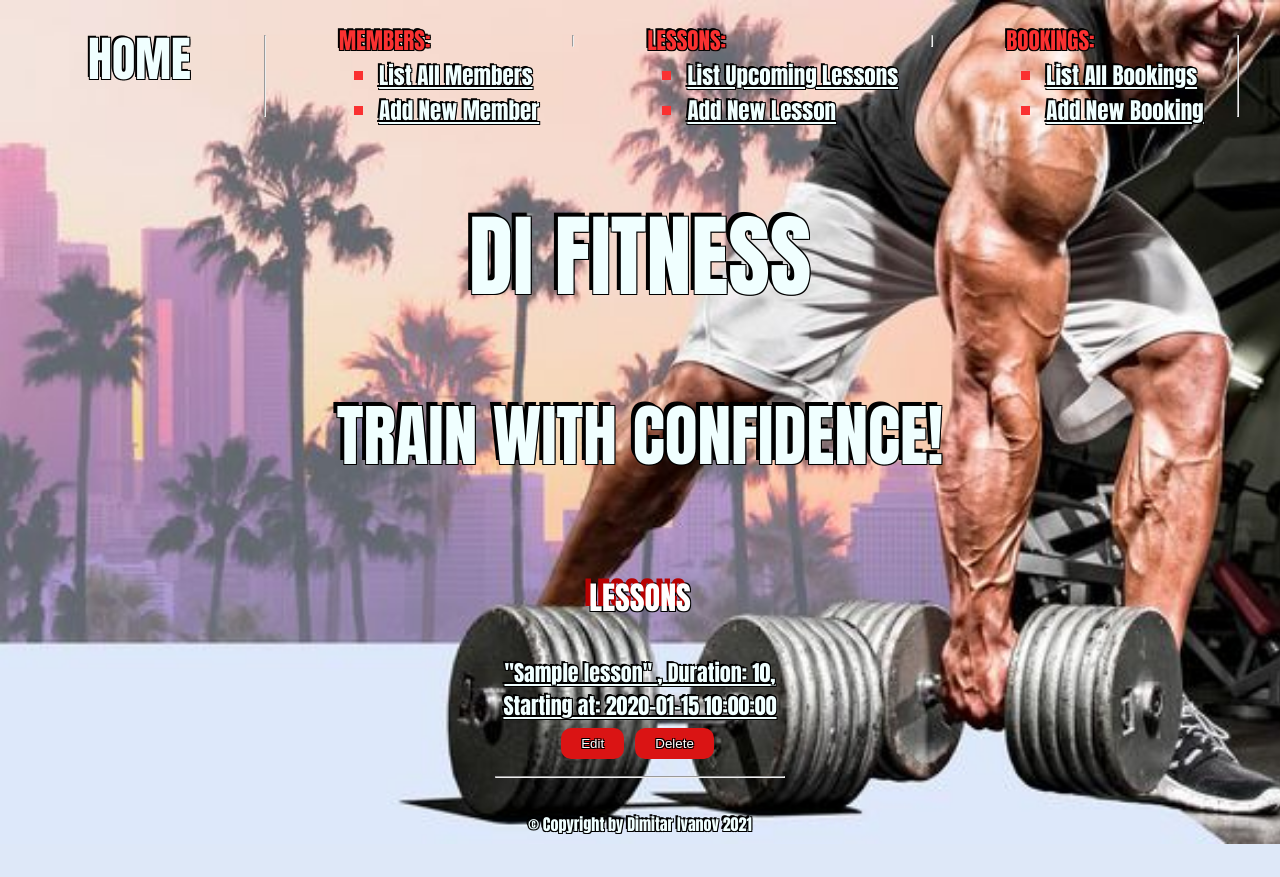
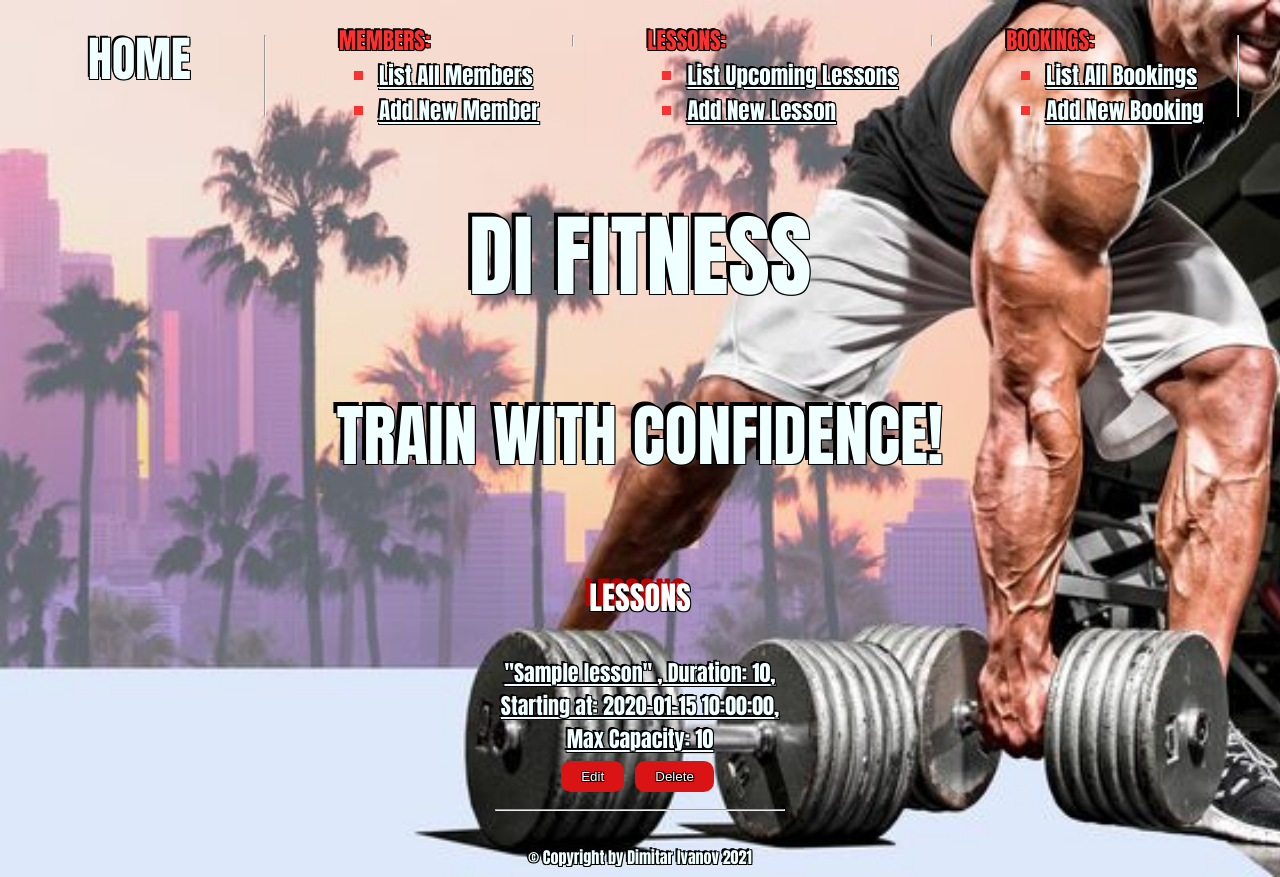
Before and after one commit to mitkousa/Gym_Project_W4, a Flask app: page /lessons in a window 1280 px wide. Before the commit the page ends 844 px from the top, so only its background shows below. Run offline with Flask 2, Linux system fonts and the light colour scheme; a database or web service that is not in the repository returns one stand-in record (values such as "Sample title"); some libraries are stand-ins or nearby versions.

Commit message:
max capacity added to the lessons

```diff
--- a/controllers/lesson_controller.py
+++ b/controllers/lesson_controller.py
@@ -19,7 +19,8 @@ def create_lesson():
     name = request.form["name"]
     duration = request.form["duration"]
     start_time = request.form["start_time"]
-    lesson = Lesson(name, duration, start_time)
+    capacity = request.form["capacity"]
+    lesson = Lesson(name, duration, start_time, capacity)
     lesson_repository.save(lesson)
     return redirect("/lessons")
 
@@ -39,7 +40,8 @@ def update_lesson(id):
     name = request.form["name"]
     duration = request.form["duration"]
     start_time = request.form["start_time"]
-    lesson = Lesson(name, duration, start_time, id)
+    capacity = request.form["capacity"]
+    lesson = Lesson(name, duration, start_time, capacity, id)
     lesson_repository.update(lesson)
     return redirect("/lessons")
 
--- a/db/gym.sql
+++ b/db/gym.sql
@@ -11,7 +11,8 @@ CREATE TABLE lessons (
     id SERIAL PRIMARY KEY,
     name VARCHAR(255),
     duration INT,
-    start_time VARCHAR(255)
+    start_time VARCHAR(255),
+    capacity INT
 );
 
 CREATE TABLE bookings (
--- a/models/lesson.py
+++ b/models/lesson.py
@@ -1,7 +1,8 @@
 class Lesson:
 
-    def __init__(self, name, duration, start_time, id = None):
+    def __init__(self, name, duration, start_time, capacity, id = None):
         self.name = name
         self.duration = duration
         self.start_time = start_time
+        self.capacity = capacity
         self.id = id
--- a/repositories/lesson_repository.py
+++ b/repositories/lesson_repository.py
@@ -1,11 +1,10 @@
-import re
 from db.run_sql import run_sql
 from models.lesson import Lesson
 from models.member import Member
 
 def save(lesson):
-    sql = "INSERT INTO lessons (name, duration, start_time) VALUES (%s, %s, %s) RETURNING id"
-    values = [lesson.name, lesson.duration, lesson.start_time]
+    sql = "INSERT INTO lessons (name, duration, start_time, capacity) VALUES (%s, %s, %s, %s) RETURNING id"
+    values = [lesson.name, lesson.duration, lesson.start_time, lesson.capacity]
     results = run_sql(sql, values)
     lesson.id = results[0]['id']
     return lesson
@@ -17,7 +16,7 @@ def select_all():
     results = run_sql(sql)
 
     for row in results:
-        lesson = Lesson(row["name"], row["duration"], row["start_time"], row["id"])
+        lesson = Lesson(row["name"], row["duration"], row["start_time"], row["capacity"], row["id"])
         lessons.append(lesson)
     return lessons
 
@@ -28,7 +27,7 @@ def select(id):
     result = run_sql(sql, values)[0]
 
     if result is not None:
-        lesson = Lesson(result['name'], result['duration'], result['start_time'], result['id'])
+        lesson = Lesson(result['name'], result['duration'], result['start_time'], result['capacity'] ,result['id'])
     return lesson
 
 def delete_all():
@@ -55,6 +54,6 @@ def members(lesson):
     return members
 
 def update(lesson):
-    sql = "UPDATE lessons SET (name, duration, start_time) = (%s, %s, %s) WHERE id = %s"
-    values = [lesson.name, lesson.duration, lesson.start_time, lesson.id]
+    sql = "UPDATE lessons SET (name, duration, start_time, capacity) = (%s, %s, %s, %s) WHERE id = %s"
+    values = [lesson.name, lesson.duration, lesson.start_time, lesson.capacity , lesson.id]
     run_sql(sql, values)
--- a/repositories/member_repository.py
+++ b/repositories/member_repository.py
@@ -38,7 +38,7 @@ def lessons(member):
     results = run_sql(sql, values)
 
     for row in results:
-        lesson = Lesson(row["name"], row["duration"], row["start_time"], row["id"])
+        lesson = Lesson(row["name"], row["duration"], row["start_time"], row["capacity"] , row["id"])
         lessons.append(lesson)
 
     return lessons
--- a/templates/bookings/index.html
+++ b/templates/bookings/index.html
@@ -8,7 +8,7 @@
 
   {% for booking in bookings %}
 
-    <ul><a href="/bookings/{{ booking.id }}">Member: {{booking.member.name}} -- "{{booking.lesson.name}}" , Duration: {{booking.lesson.duration}}, Starting at: {{booking.lesson.start_time}}</a>
+    <ul><a href="/bookings/{{ booking.id }}">Member: {{booking.member.name}} -- "{{booking.lesson.name}}" , Duration: {{booking.lesson.duration}}, Starting at: {{booking.lesson.start_time}}, Max Capacity: {{booking.lesson.capacity}}</a>
         <ul class="bookings_buttons">
         <form action="/bookings/{{ booking.id }}/edit" method="GET">
             <input type="submit" value="Edit">
--- a/templates/lessons/edit.html
+++ b/templates/lessons/edit.html
@@ -14,6 +14,9 @@
         <label for="start_time">Starting at:</label>
         <input type="start_time" id="start_time" name="start_time" value="{{ lesson.start_time }}">
 
+        <label for="capacity">Max Capacity:</label>
+        <input type="capacity" id="capacity" name="capacity" value="{{ lesson.capacity }}">
+
         <input type="submit">
     </div>
 </form>
--- a/templates/lessons/index.html
+++ b/templates/lessons/index.html
@@ -8,7 +8,7 @@
 
   {% for lesson in lessons %}
   <tr>
-    <td><a href="/lessons/{{ lesson.id }}"> "{{lesson.name}}" , Duration: {{lesson.duration}}, Starting at: {{lesson.start_time}}</a>
+    <td><a href="/lessons/{{ lesson.id }}"> "{{lesson.name}}" , Duration: {{lesson.duration}}, Starting at: {{lesson.start_time}}, Max Capacity: {{lesson.capacity}}</a>
       <ul class="lessons_buttons">
         <form action="/lessons/{{ lesson.id }}/edit" method="GET">
             <input type="submit" value="Edit">
--- a/templates/lessons/new.html
+++ b/templates/lessons/new.html
@@ -18,6 +18,10 @@
         <input type="text" id="start_time" name="start_time">
     </div>
     <div>
+        <label for="capacity">Max Capacity:</label>
+        <input type="text" id="capacity" name="capacity">
+    </div>
+    <div>
         <input type="submit">
     </div>
 </form>
--- a/templates/lessons/show.html
+++ b/templates/lessons/show.html
@@ -4,6 +4,7 @@
 <h1> "{{lesson.name}}" </h1>
 <h2>Duration: {{lesson.duration}}</h2>
 <h2>Starting at: {{lesson.start_time}}</h2>
+<h2>Max Capacity: {{lesson.capacity}}</h2>
 
 <h2>Members Booked:</h2>
 <ul>
--- a/templates/members/show.html
+++ b/templates/members/show.html
@@ -6,7 +6,7 @@
 <h2>Lesson Booked:</h2>
 <ul>
     {% for lesson in lessons %}
-    <li>{{lesson.name}} at {{lesson.start_time}}, Duration: {{lesson.duration}}min</li>
+    <li>{{lesson.name}} at {{lesson.start_time}}, Duration: {{lesson.duration}}min, Max Capacity: {{lesson.capacity}}</li>
     {% endfor %} </ul>
 
     {% endblock %}
```
Also changed, not shown: console.py (+4 -4 lines).
